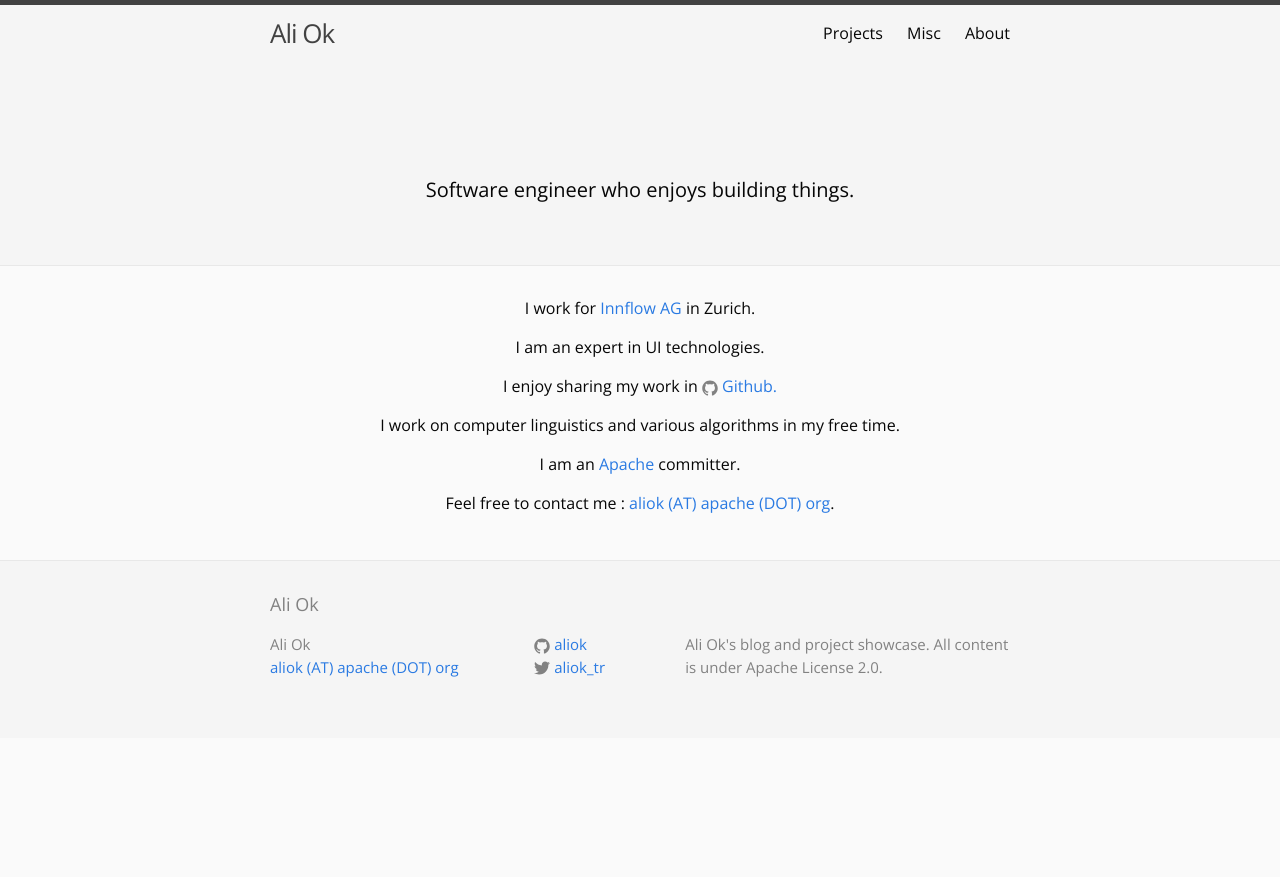
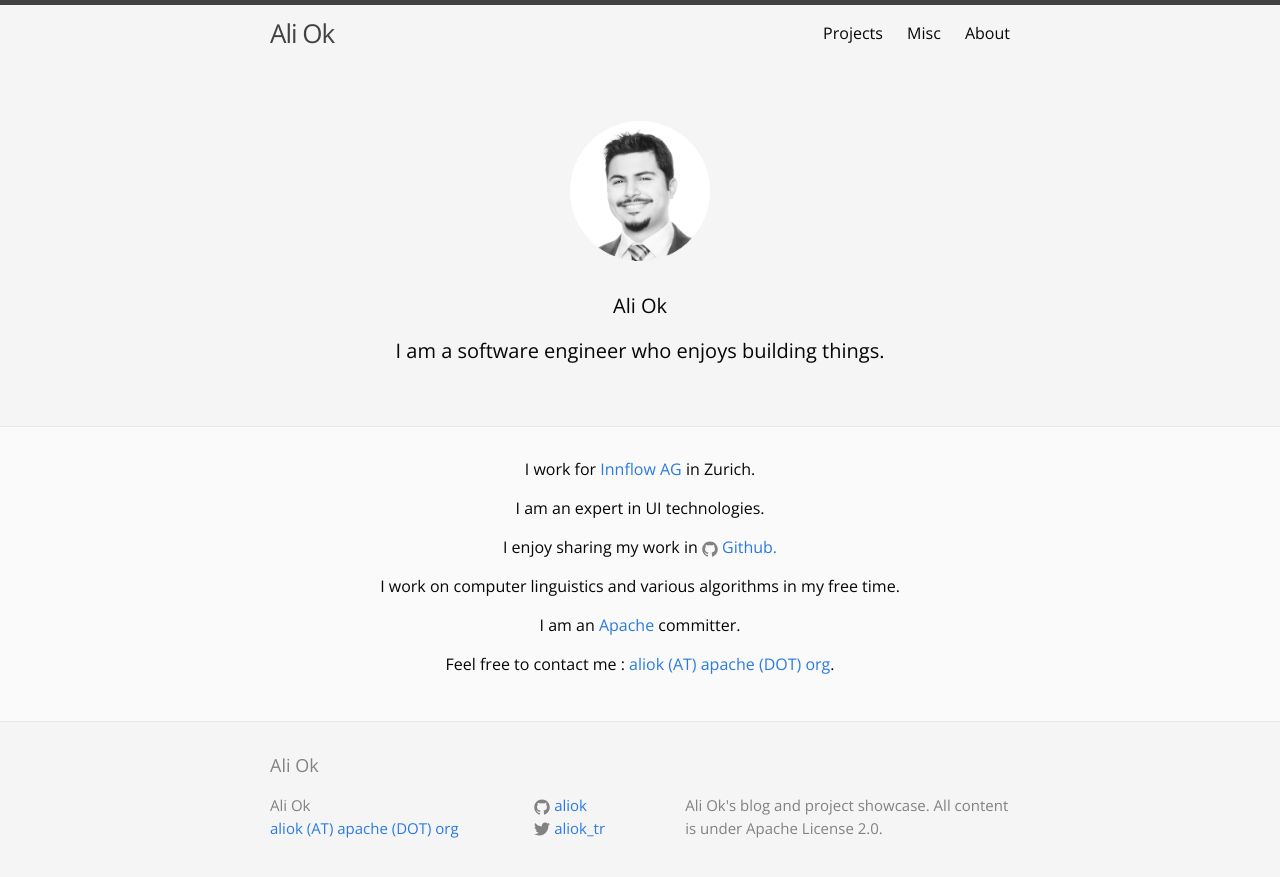
Before and after one commit to aliok/aliok.github.io, a Jekyll site: the page built from about.html, in a window 1280 px wide. Shown: the top 877 px of the page. Built offline with Jekyll 4.4.1, drawn with Linux system fonts in a browser that asks for light colours.

Commit message:
Added my picture

```diff
--- a/about.html
+++ b/about.html
@@ -15,10 +15,11 @@ permalink: /about/
 
 <div class="about-top">
     <div class="profile-picture">
-        <img src=""/>
+        <img src="/post-assets/profile-pict.gif" style="width: 140px; height: auto;"/>
     </div>
     <div class="tagline">
-        Software engineer who enjoys building things.
+        <p>Ali Ok</p>
+        I am a software engineer who enjoys building things.
     </div>
 </div>
 
```
Also changed, not shown: post-assets/profile-pict.gif (added).
